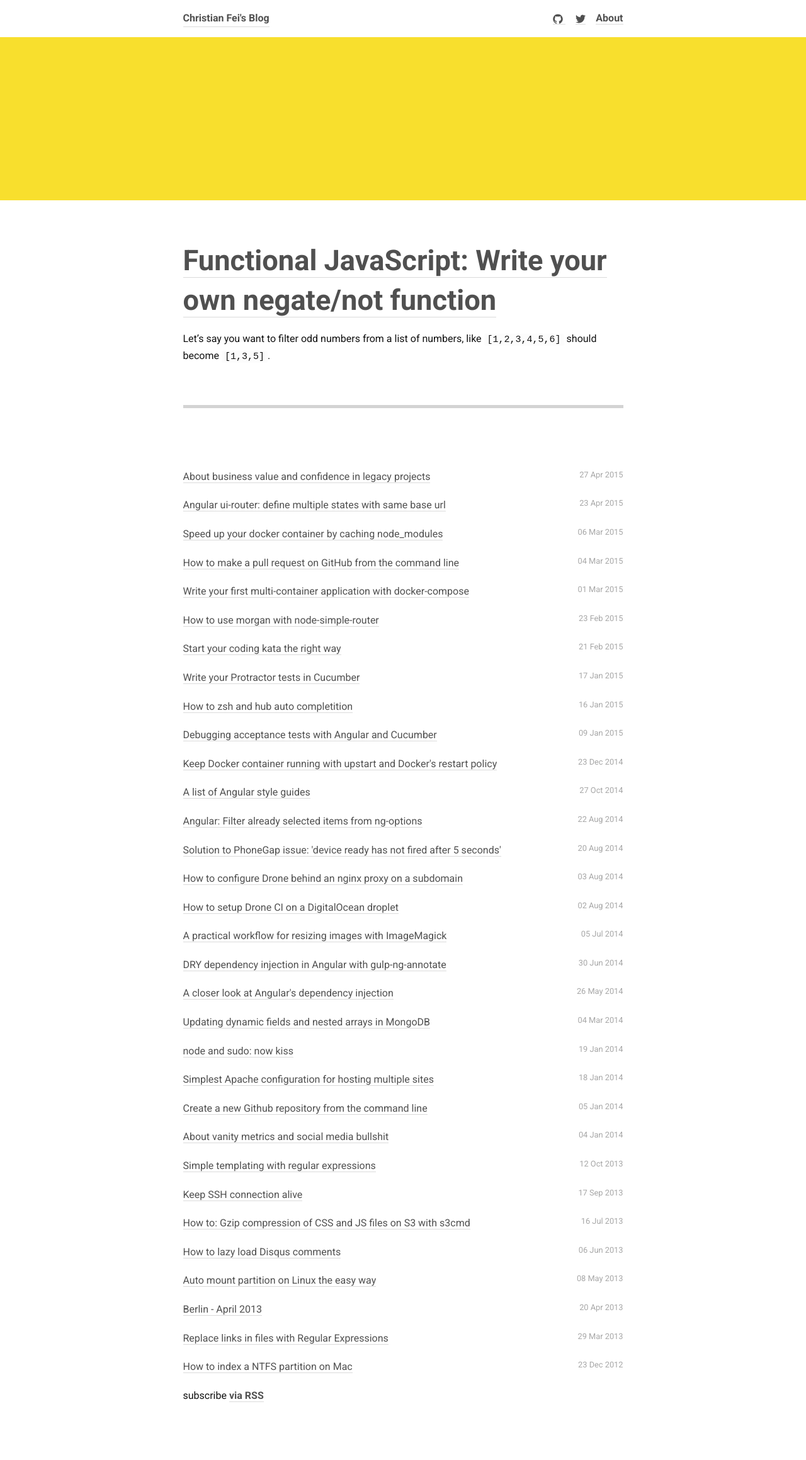
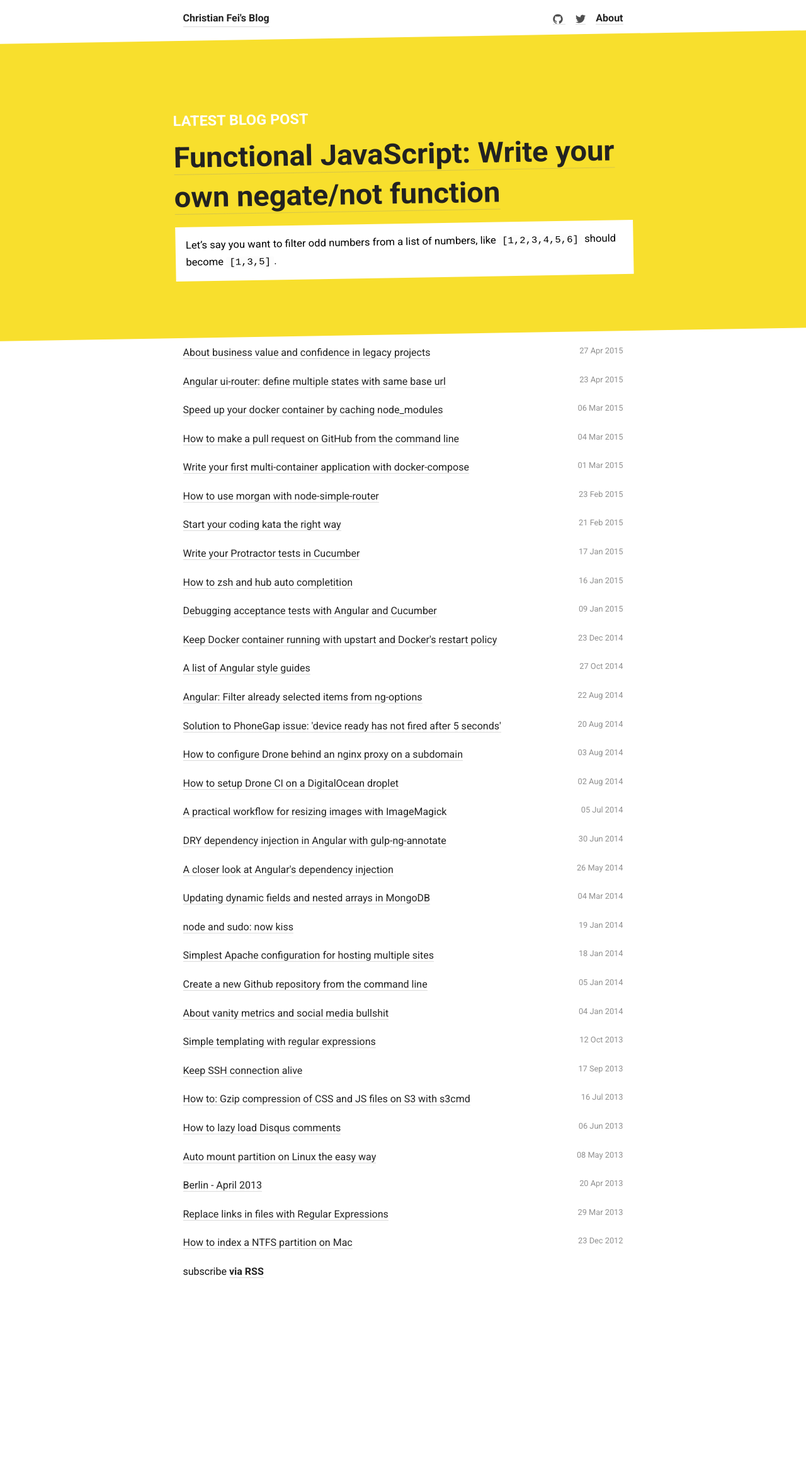
Before and after one commit to christian-fei/christian-fei.github.io-pandoc, a Jekyll site: the page built from index.html, in a window 1280 px wide. Shown: the whole page at 63% size. Built offline with Jekyll 4.4.1, drawn with Linux system fonts in a browser that asks for light colours; Markdown is read by kramdown in place of the engine named in the settings; comment, search, counter and statistics services are not loaded; after the commit the page ends 2122 px from its top, so only the background shows below that.

Commit message:
impr featured post layout

```diff
--- a/_sass/_layout.scss
+++ b/_sass/_layout.scss
@@ -141,8 +141,12 @@ img.me {
 }
 
 
-.highlighted-post {
-  margin: 4em auto 6em;
-  padding-bottom: 3em;
-  border-bottom: 5px solid lightgrey;
+.featured-post {
+  .promotion-message {
+    color: white !important;
+  }
+  p {
+    background-color: #fff;
+    padding: 1em;
+  }
 }
--- a/_sass/_typography.scss
+++ b/_sass/_typography.scss
@@ -165,4 +165,6 @@ pre {
 
   padding-top: 5em;
   padding-bottom: 5em;
+
+  transform: scaleX(1.04) rotateZ(-1deg);
 }
--- a/css/main.scss
+++ b/css/main.scss
@@ -22,7 +22,7 @@ $grey-color-dark:  darken($grey-color, 25%);
 
 $text-color:       #111;
 $link-color:       #000;
-$link-color:       $grey-color;
+$link-color:       #222;
 
 
 $max-width:        666px;
--- a/index.html
+++ b/index.html
@@ -4,22 +4,20 @@ layout: default
 
 <div class="background-extended">
   <div class="wrapper">
-    <h1 class="no-rythm">&nbsp;</h1>
+    <div class="featured-post">
+      <h4 class="promotion-message">LATEST BLOG POST</h4>
+      {% for post in site.posts limit:1 %}
+        <h2 class="no-rythm">
+          <a href="{{ post.url | prepend: site.baseurl }}">{{ post.title }}</a>
+        </h2>
+        {{ post.excerpt }}
+      {% endfor %}
+    </div>
   </div>
 </div>
 <div class="wrapper">
   <div class="post-content">
     <script async type="text/javascript" src="//cdn.carbonads.com/carbon.js?zoneid=1673&serve=C6AILKT&placement=christianfeininja" id="_carbonads_js"></script>
-  </div>
-  <div class="highlighted-post">
-    {% for post in site.posts limit:1 %}
-      <h2 class="no-rythm">
-        <a href="{{ post.url | prepend: site.baseurl }}">{{ post.title }}</a>
-      </h2>
-      <p>
-        {{ post.excerpt }}
-      </p>
-    {% endfor %}
   </div>
 
   <ul class="post-list">
```
Also changed, not shown: _posts/2015-05-09-Functional-JavaScript-write-your-negate-not-function.md (+1 -1 lines).
